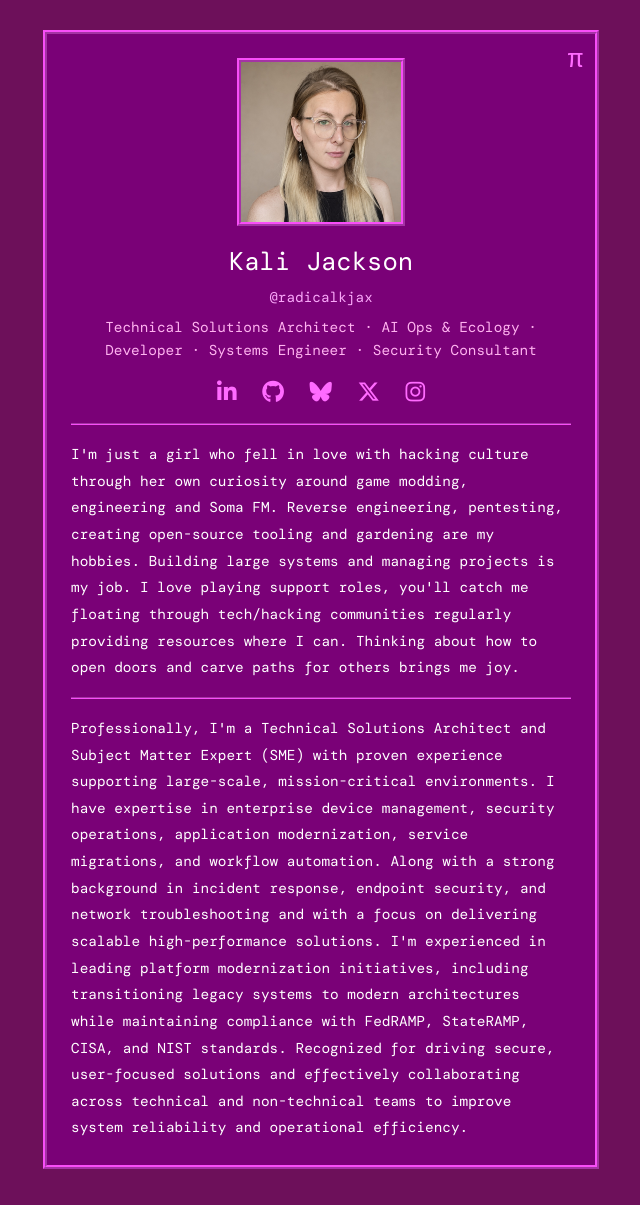
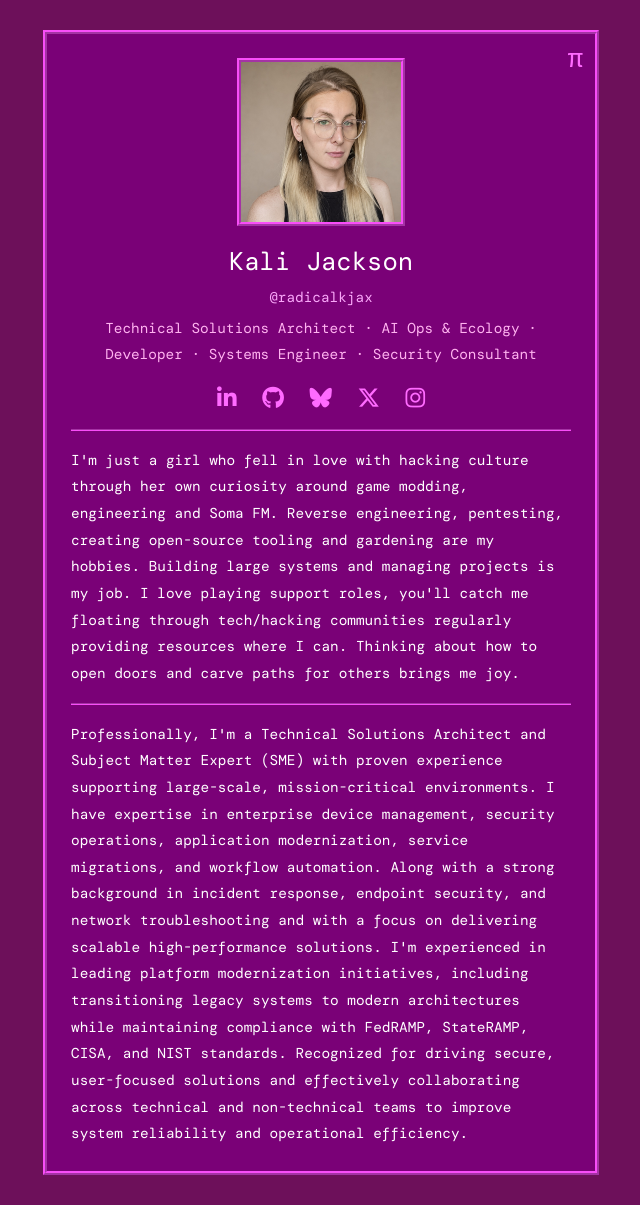
Before and after one commit to radicalkjax/blog, a Jekyll site: the page built from index.html, in a window 1280 px wide. Shown: the whole page, without its empty margins (319-959 px from the left). Built offline with Jekyll 4.4.1, drawn with Linux system fonts in a browser that asks for light colours; nearby versions of some CDN libraries; some web fonts are replaced.

Commit message:
Balance portal title line wrapping (text-wrap: balance)

```diff
--- a/assets/css/portal.css
+++ b/assets/css/portal.css
@@ -46,8 +46,9 @@ body.portal {
 .card__role {
   margin: 10px 0 0;
   font-size: 0.9rem;
-  line-height: 1.6;
+  line-height: 1.8;
   color: #ffb3f0;
+  text-wrap: balance;
 }
 
 .card__bio {
```
